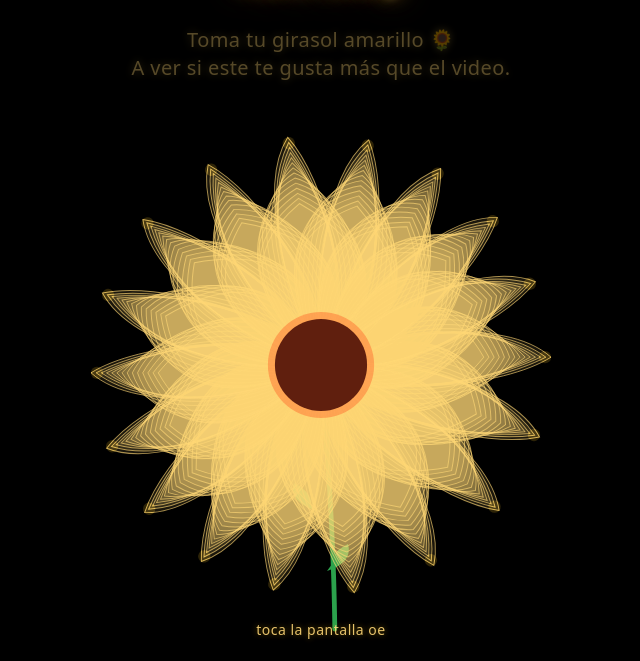
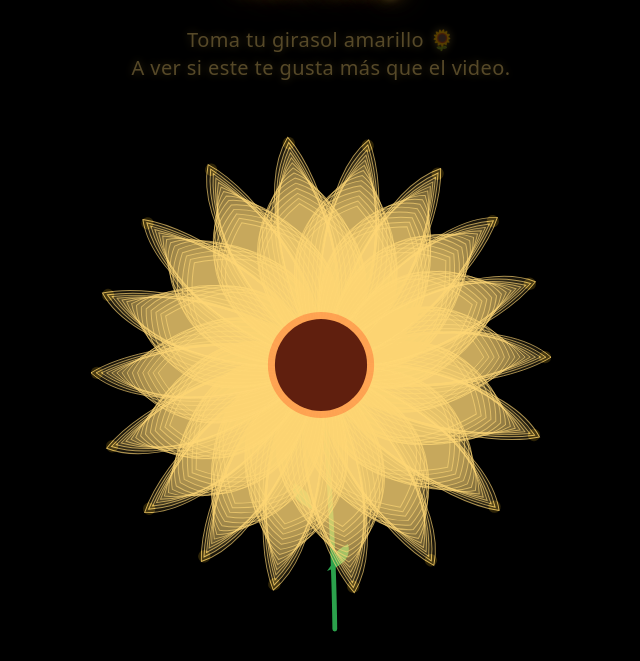
Before and after one commit to JhonAbner3/flor.github.io, a plain HTML site: page index.html in a window 1280 px wide. Shown: the part 139-800 px from the top of the page, without its empty margins (319-959 px from the left). Drawn offline with Linux system fonts and the light colour scheme; animation ran at ten frames a second.

Commit message:
Update index.html

```diff
--- a/index.html
+++ b/index.html
@@ -74,7 +74,7 @@
   A ver si este te gusta más que el video.
 </div>
 
-<div class="hint">toca la pantalla oe</div>
+<!-- <div class="hint">toca la pantalla oe</div> -->
 
 <script>
 (() => {
```
